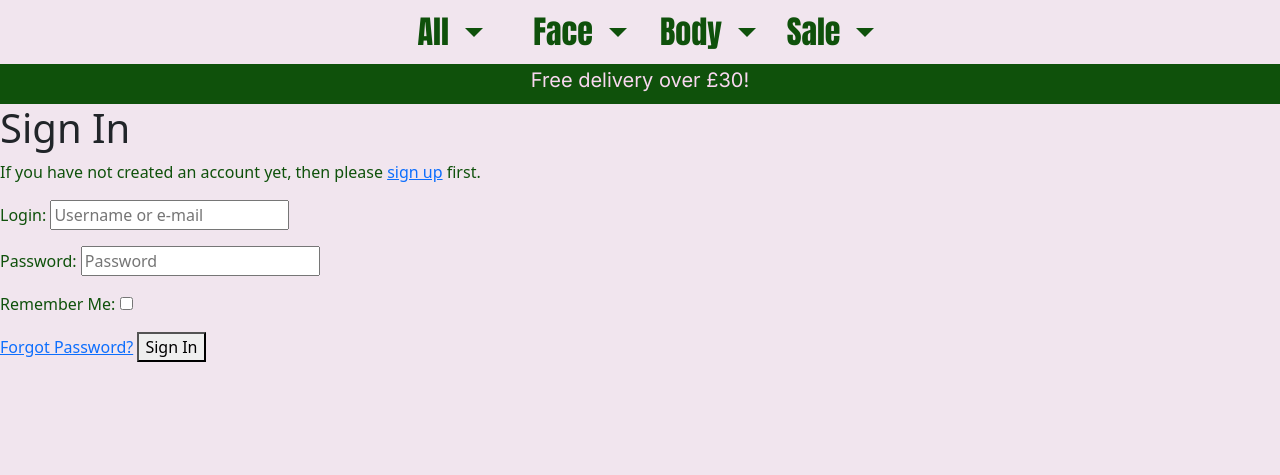
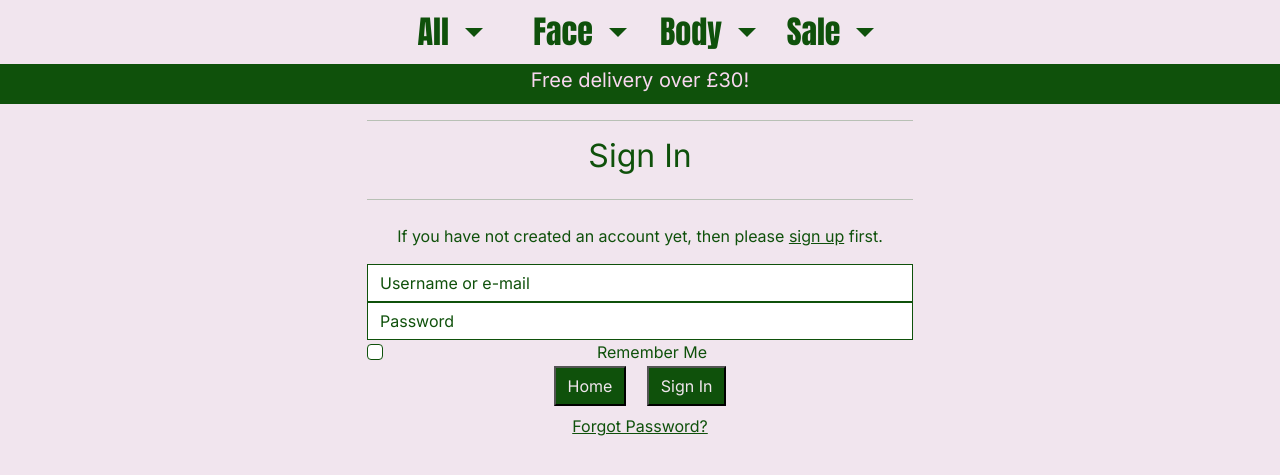
Before and after one commit to mmnowak/mp4, a Django app: page /accounts/login/ in a window 1280 px wide. Shown: the part 63-538 px from the top of the page. Run offline with Django 3.2, Linux system fonts and the light colour scheme; parts of the project's set-up code (start-up, migrations or seed data) failed here and were passed over; some libraries are stand-ins or nearby versions.

Commit message:
update allauth templates

```diff
--- a/profiles/templates/profiles/profile.html
+++ b/profiles/templates/profiles/profile.html
@@ -9,6 +9,7 @@
 
 <div class="container bg-white cart-container m-auto p-3">
     <h3 class="category-heading text-center">My Profile</h3>
+    {{ profile }}
     </div>
 
 {% endblock %}
--- a/profiles/views.py
+++ b/profiles/views.py
@@ -1,8 +1,11 @@
-from django.shortcuts import render
+from django.shortcuts import render, get_object_or_404
+
+from .models import UserProfile
 
 
 def profile(request):
     """ Display the user's profile. """
+    profile = get_object_or_404(UserProfile, user=request.user)
 
     template = 'profiles/profile.html'
     context = {}
--- a/static/css/base.css
+++ b/static/css/base.css
@@ -202,3 +202,58 @@ body {
 .remove-product:hover, .update-link:hover {
   text-decoration: underline;
 }
+
+/* Allauth */
+
+.allauth-form-inner-content {
+font-family: 'Inter', sans-serif;
+color: #0F510B;
+}
+
+.allauth-form-inner-content p {
+  margin-top: 1.5rem;
+  color: #0F510B;
+}
+
+.allauth-form-inner-content input {
+  border-color: #0F510B;
+  border-radius: 0;
+}
+
+.allauth-form-inner-content label:not([for='id_remember']) {
+  display: none;
+}
+
+.allauth-form-inner-content input::placeholder {
+  color: #0F510B;
+}
+
+.allauth-form-inner-content button,
+.allauth-form-inner-content input[type='submit'] {
+/* btn */
+display: inline-block;
+  font-weight: 400;
+  color: #F1E5EE;
+  text-align: center;
+  vertical-align: middle;
+  -webkit-user-select: none;
+  -moz-user-select: none;
+  -ms-user-select: none;
+  user-select: none;
+  background-color: #0F510B;
+  padding: .375rem .75rem;
+  font-size: 1rem;
+  line-height: 1.5;
+  border-radius: 0;
+}
+
+.allauth-form-inner-content button:hover,
+.allauth-form-inner-content input[type='submit']:hover {
+color: #0F510B;
+  background-color: #f9d7f0;
+  border: 2px #0F510B solid;
+}
+
+.allauth-form-inner-content a {
+color: #0F510B;
+}
--- a/templates/allauth/account/account_inactive.html
+++ b/templates/allauth/account/account_inactive.html
@@ -4,8 +4,10 @@
 
 {% block head_title %}{% trans "Account Inactive" %}{% endblock %}
 
-{% block content %}
-<h1>{% trans "Account Inactive" %}</h1>
+{% block inner_content %}
+<hr>
+<h2 class="mb-4">{% trans "Account Inactive" %}</h2>
+<hr>
 
 <p>{% trans "This account is inactive." %}</p>
 {% endblock %}
--- a/templates/allauth/account/base.html
+++ b/templates/allauth/account/base.html
@@ -1 +1,14 @@
 {% extends "base.html" %}
+
+{% block content %}
+    <div class="container header-container">
+        <div class="row">
+            <div class="col-12 col-md-6 text-center m-auto">
+                <div class="allauth-form-inner-content">
+                    {% block inner_content %}
+                    {% endblock %}
+                </div>
+            </div>
+        </div>
+    </div>
+{% endblock %}
--- a/templates/allauth/account/email_confirm.html
+++ b/templates/allauth/account/email_confirm.html
@@ -6,8 +6,10 @@
 {% block head_title %}{% trans "Confirm E-mail Address" %}{% endblock %}
 
 
-{% block content %}
-<h1>{% trans "Confirm E-mail Address" %}</h1>
+{% block inner_content %}
+<hr>
+<h2 class="mb-4">{% trans "Confirm E-mail Address" %}</h2>
+<hr>
 
 {% if confirmation %}
 
--- a/templates/allauth/account/login.html
+++ b/templates/allauth/account/login.html
@@ -5,9 +5,11 @@
 
 {% block head_title %}{% trans "Sign In" %}{% endblock %}
 
-{% block content %}
+{% block inner_content %}
 
-<h1>{% trans "Sign In" %}</h1>
+<hr>
+<h2 class="mb-4">{% trans "Sign In" %}</h2>
+<hr>
 
 {% get_providers as socialaccount_providers %}
 
@@ -35,12 +37,15 @@ for a {{ site_name }} account and sign in below:{% endblocktrans %}</p>
 
 <form class="login" method="POST" action="{% url 'account_login' %}">
   {% csrf_token %}
-  {{ form.as_p }}
+  {{ form|crispy }}
   {% if redirect_field_value %}
   <input type="hidden" name="{{ redirect_field_name }}" value="{{ redirect_field_value }}" />
   {% endif %}
-  <a class="button secondaryAction" href="{% url 'account_reset_password' %}">{% trans "Forgot Password?" %}</a>
-  <button class="primaryAction" type="submit">{% trans "Sign In" %}</button>
+  <button class="action-btn me-3" href="{% url 'home' %}">Home</button>
+  <button class="action-btn" type="submit">{% trans "Sign In" %}</button>
+  <p class="mt-2">
+    <a class="button secondaryAction" href="{% url 'account_reset_password' %}">{% trans "Forgot Password?" %}</a>
+  </p>
 </form>
 
 {% endblock %}
--- a/templates/allauth/account/password_reset_done.html
+++ b/templates/allauth/account/password_reset_done.html
@@ -5,8 +5,10 @@
 
 {% block head_title %}{% trans "Password Reset" %}{% endblock %}
 
-{% block content %}
-    <h1>{% trans "Password Reset" %}</h1>
+{% block inner_content %}
+    <hr>
+    <h2 class="mb-4">{% trans "Password Reset" %}</h2>
+    <hr>
 
     {% if user.is_authenticated %}
     {% include "account/snippets/already_logged_in.html" %}
--- a/templates/allauth/account/password_reset_from_key_done.html
+++ b/templates/allauth/account/password_reset_from_key_done.html
@@ -3,7 +3,9 @@
 {% load i18n %}
 {% block head_title %}{% trans "Change Password" %}{% endblock %}
 
-{% block content %}
-    <h1>{% trans "Change Password" %}</h1>
+{% block inner_content %}
+    <hr>
+    <h2 class="mb-4">{% trans "Change Password" %}</h2>
+    <hr>
     <p>{% trans 'Your password is now changed.' %}</p>
 {% endblock %}
--- a/templates/allauth/account/signup_closed.html
+++ b/templates/allauth/account/signup_closed.html
@@ -4,8 +4,10 @@
 
 {% block head_title %}{% trans "Sign Up Closed" %}{% endblock %}
 
-{% block content %}
-<h1>{% trans "Sign Up Closed" %}</h1>
+{% block inner_content %}
+<hr>
+<h2 class="mb-4">{% trans "Sign Up Closed" %}</h2>
+<hr>
 
 <p>{% trans "We are sorry, but the sign up is currently closed." %}</p>
 {% endblock %}
--- a/templates/allauth/account/verification_sent.html
+++ b/templates/allauth/account/verification_sent.html
@@ -4,8 +4,10 @@
 
 {% block head_title %}{% trans "Verify Your E-mail Address" %}{% endblock %}
 
-{% block content %}
-    <h1>{% trans "Verify Your E-mail Address" %}</h1>
+{% block inner_content %}
+    <hr>
+    <h2 class="mb-4">{% trans "Verify Your E-mail Address" %}</h2>
+    <hr>
 
     <p>{% blocktrans %}We have sent an e-mail to you for verification. Follow the link provided to finalize the signup process. Please contact us if you do not receive it within a few minutes.{% endblocktrans %}</p>
 
--- a/templates/allauth/account/verified_email_required.html
+++ b/templates/allauth/account/verified_email_required.html
@@ -4,8 +4,10 @@
 
 {% block head_title %}{% trans "Verify Your E-mail Address" %}{% endblock %}
 
-{% block content %}
-<h1>{% trans "Verify Your E-mail Address" %}</h1>
+{% block inner_content %}
+<hr>
+<h2 class="mb-4">{% trans "Verify Your E-mail Address" %}</h2>
+<hr>
 
 {% url 'account_email' as email_url %}
 
```
Also changed, not shown: templates/allauth/account/email.html (+5 -3 lines), templates/allauth/account/logout.html (+5 -3 lines), templates/allauth/account/password_change.html (+6 -3 lines), templates/allauth/account/password_reset.html (+6 -3 lines), templates/allauth/account/password_reset_from_key.html (+6 -3 lines), templates/allauth/account/password_set.html (+5 -3 lines), templates/allauth/account/signup.html (+7 -4 lines), templates/allauth/base.html (line endings or trailing spaces).
